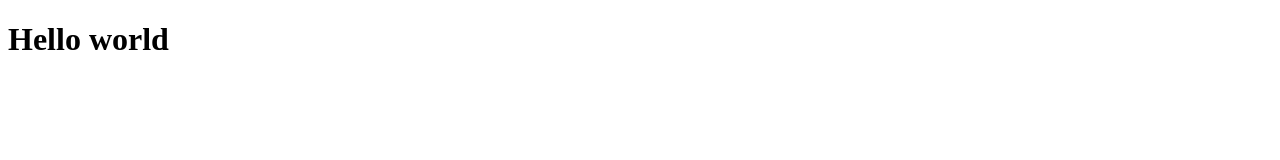
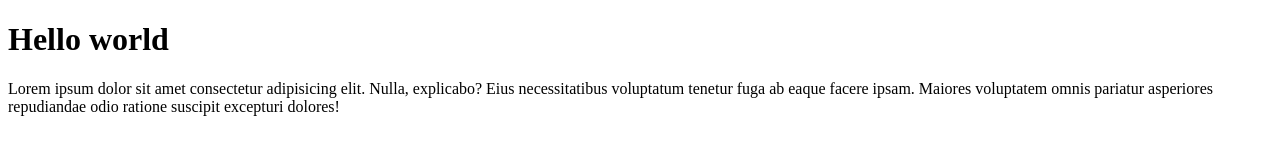
Before and after one commit to wubshet1996/getNewRepo, a plain HTML site: page index.html in a window 1280 px wide. Drawn offline with Linux system fonts and the light colour scheme.

Commit message:
Update index.html

```diff
--- a/index.html
+++ b/index.html
@@ -8,5 +8,6 @@
 </head>
 <body>
     <h1>Hello world</h1>
+    <P>Lorem ipsum dolor sit amet consectetur adipisicing elit. Nulla, explicabo? Eius necessitatibus voluptatum tenetur fuga ab eaque facere ipsam. Maiores voluptatem omnis pariatur asperiores repudiandae odio ratione suscipit excepturi dolores!</P>
 </body>
 </html>
```
